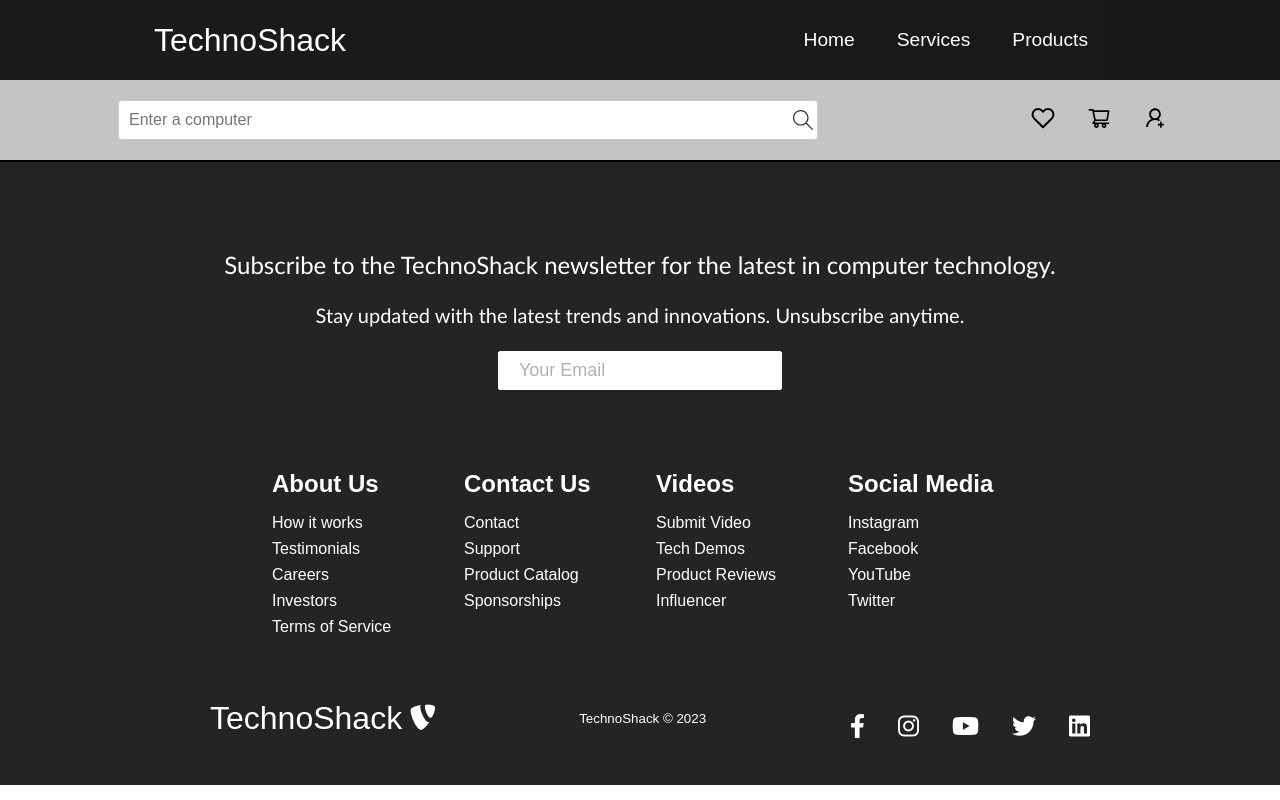
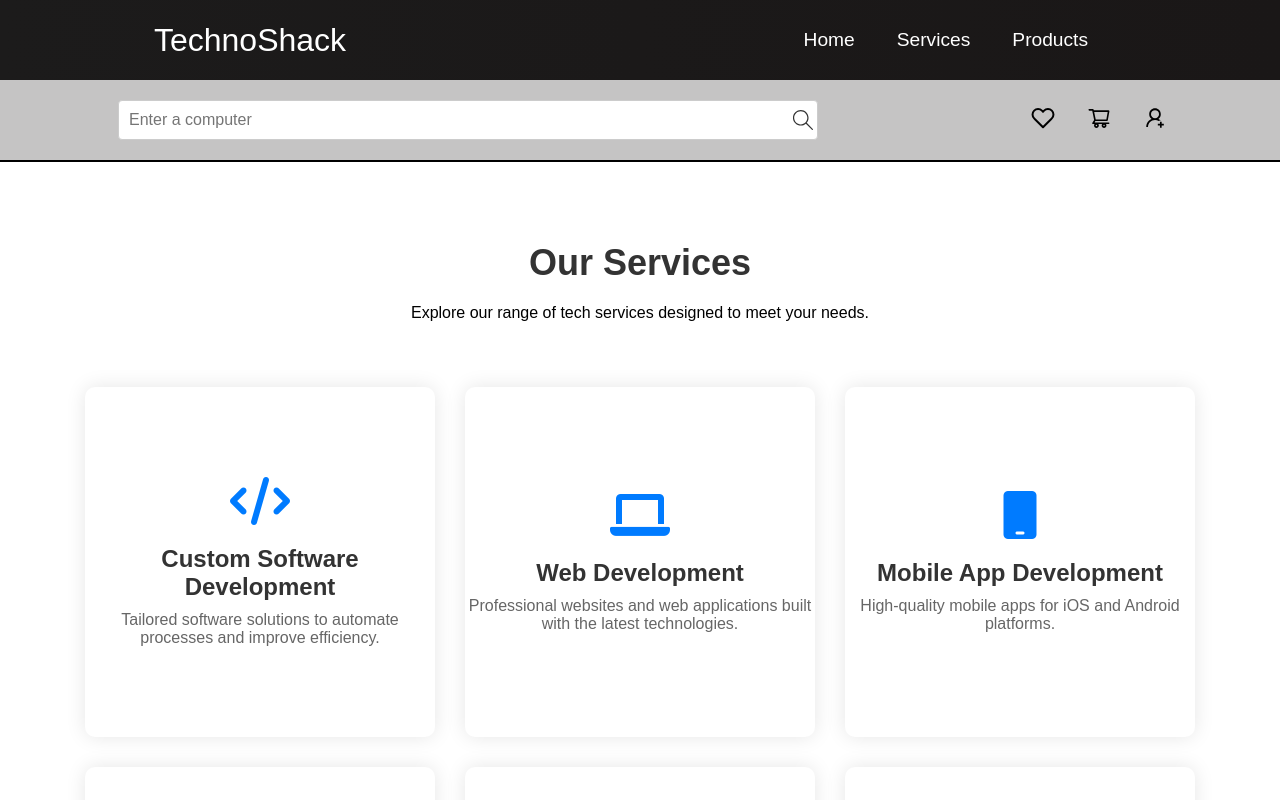
Before and after one commit to ViktorKrumov/Graduation-Project, a React (Create React App) app: page /services in a window 1280 px wide. Shown: the top 800 px of the page. Built offline with nearby package versions, Linux system fonts and the light colour scheme.

Commit message:
Service page stage 1

```diff
--- a/src/App.js
+++ b/src/App.js
@@ -1,7 +1,7 @@
 import React, { useState, useEffect } from 'react';
 import { Routes, Route, useLocation } from 'react-router-dom';
 import Home from './components/HomePage/Home';
-import Trendy from './components/TrendyPage/Trendy';
+import Services from './components/ServicesPage/Services';
 import Store from './components/StorePage/Store';
 import Store2 from './components/SorePageAlt/StoreAlt';
 import Store3 from './components/StorePageFinal/StorePageFinal';
@@ -45,6 +45,7 @@
           <Route path="/login" element={<Login />} />
           <Route path="/store" element={<Store3 />} />
           <Route path="/cart" element={<Cart />} />
+          <Route path="/services" element={<Services />} />
           <Route
             path="/profile"
             element={<Profile />}
--- a/src/components/ServicesPage/Services.css
+++ b/src/components/ServicesPage/Services.css
@@ -1,91 +1,85 @@
-body{margin-top:20px;}
 
 
-.feature-box-1 {
-  padding: 32px;
-  box-shadow: 0 0 30px rgba(31, 45, 61, 0.125);
-  margin: 15px 0;
-  position: relative;
-  z-index: 1;
-  border-radius: 10px;
-  overflow: hidden;
-  -moz-transition: ease all 0.35s;
-  -o-transition: ease all 0.35s;
-  -webkit-transition: ease all 0.35s;
-  transition: ease all 0.35s;
-  top: 0;
+.container {
+    max-width: 1200px;
+    margin: 0 auto;
+    padding: 0 15px;
 }
-.feature-box-1 * {
-  -moz-transition: ease all 0.35s;
-  -o-transition: ease all 0.35s;
-  -webkit-transition: ease all 0.35s;
-  transition: ease all 0.35s;
+
+
+.services-section {
+    padding: 80px 0;
 }
-.feature-box-1 .icon {
-  width: 70px;
-  height: 70px;
-  line-height: 70px;
-  background: #fc5356;
-  color: #ffffff;
-  text-align: center;
-  border-radius: 50%;
-  margin-bottom: 22px;
-  font-size: 27px;
+
+.section-title {
+    text-align: center;
+    margin-bottom: 50px;
 }
-.feature-box-1 .icon i {
-  line-height: 70px;
+
+.section-title h2 {
+    font-size: 36px;
+    margin-bottom: 20px;
+    color: #333;
 }
-.feature-box-1 h5 {
-  color: #20247b;
-  font-weight: 600;
+
+.services-container {
+    display: flex;
+    flex-wrap: wrap;
+    justify-content: center;
 }
-.feature-box-1 p {
-  margin: 0;
+
+.services-row {
+    width: 100%;
+    display: flex;
+    justify-content: center;
 }
-.feature-box-1:after {
-  content: "";
-  position: absolute;
-  top: 0;
-  bottom: 0;
-  left: auto;
-  right: 0;
-  border-radius: 10px;
-  width: 0;
-  background: #20247b;
-  z-index: -1;
-  -moz-transition: ease all 0.35s;
-  -o-transition: ease all 0.35s;
-  -webkit-transition: ease all 0.35s;
-  transition: ease all 0.35s;
+
+.service-card {
+    width: 350px;
+    height: 350px;
+    margin: 15px;
+    background-color: #fff;
+    border-radius: 10px;
+    box-shadow: 0px 0px 20px rgba(0, 0, 0, 0.1);
+    transition: all 0.3s ease;
+    display: flex;
+    flex-direction: column;
+    justify-content: center;
+    align-items: center;
 }
-.feature-box-1:hover {
-  top: -5px;
+
+.service-card:hover {
+    transform: translateY(-5px);
+    box-shadow: 0px 0px 30px rgba(0, 0, 0, 0.2);
 }
-.feature-box-1:hover h5 {
-  color: #ffffff;
+
+.service-card i {
+    font-size: 48px;
+    color: #007bff;
 }
-.feature-box-1:hover p {
-  color: rgba(255, 255, 255, 0.8);
+
+.service-card h3 {
+    font-size: 24px;
+    margin-top: 20px;
+    margin-bottom: 10px;
+    color: #333;
+    text-align: center;
 }
-.feature-box-1:hover:after {
-  width: 100%;
-  height: 100%;
-  border-radius: 10px;
-  left: 0;
-  right: auto;
+
+.service-card p {
+    font-size: 16px;
+    color: #666;
+    text-align: center;
 }
-.section {
-    padding: 100px 0;
-    position: relative;
+
+@media (max-width: 768px) {
+    .services-row {
+        flex-direction: column;
+        align-items: center;
+    }
+
+    .service-card {
+        width: calc(100% - 30px);
+        max-width: 250px;
+    }
 }
-.section-title {
-    padding-bottom: 45px;
-}
-.section-title h2 {
-    font-weight: 700;
-    color: #20247b;
-    font-size: 45px;
-    margin: 0 0 15px;
-    border-left: 5px solid #fc5356;
-    padding-left: 15px;
-}
--- a/src/components/ServicesPage/Services.jsx
+++ b/src/components/ServicesPage/Services.jsx
@@ -1,83 +1,71 @@
 import React from 'react';
 import './Services.css';
-import 'bootstrap/dist/css/bootstrap.min.css';
+
 
 function Services() {
 
     return (
         <section className="section services-section" id="services">
             <div className="container">
-				<div className="row">
-					<div className="col-lg-6">
                 <div className="section-title">
                     <h2>Our Services</h2>
                     <p>Explore our range of tech services designed to meet your needs.</p>
                 </div>
-					</div>
-				</div>
-				<div className="row">
-					<div className="col-sm-6 col-lg-4">
-						<div className="feature-box-1">
+                <div className="services-container">
+                    <div className="services-row">
+                        <div className="service-card">
                             <div className="icon">
                                 <i className="fa fa-code"></i>
                             </div>
                             <div className="feature-content">
-								<h5>Custom Software Development</h5>
+                                <h3>Custom Software Development</h3>
                                 <p>Tailored software solutions to automate processes and improve efficiency.</p>
                             </div>
                         </div>
-					</div>
-					<div className="col-sm-6 col-lg-4">
-						<div className="feature-box-1">
+                        <div className="service-card">
                             <div className="icon">
                                 <i className="fa fa-laptop"></i>
                             </div>
                             <div className="feature-content">
-								<h5>Web Development</h5>
+                                <h3>Web Development</h3>
                                 <p>Professional websites and web applications built with the latest technologies.</p>
                             </div>
                         </div>
-					</div>
-					<div className="col-sm-6 col-lg-4">
-						<div className="feature-box-1">
+                        <div className="service-card">
                             <div className="icon">
                                 <i className="fa fa-mobile"></i>
                             </div>
                             <div className="feature-content">
-								<h5>Mobile App Development</h5>
+                                <h3>Mobile App Development</h3>
                                 <p>High-quality mobile apps for iOS and Android platforms.</p>
                             </div>
                         </div>
                     </div>
-					<div className="col-sm-6 col-lg-4">
-						<div className="feature-box-1">
+                    <div className="services-row">
+                        <div className="service-card">
                             <div className="icon">
                                 <i className="fa fa-cloud"></i>
                             </div>
                             <div className="feature-content">
-								<h5>Cloud Services</h5>
+                                <h3>Cloud Services</h3>
                                 <p>Scalable cloud solutions for storage, hosting, and data management.</p>
                             </div>
                         </div>
-					</div>
-					<div className="col-sm-6 col-lg-4">
-						<div className="feature-box-1">
+                        <div className="service-card">
                             <div className="icon">
                                 <i className="fa fa-database"></i>
                             </div>
                             <div className="feature-content">
-								<h5>Database Management</h5>
+                                <h3>Database Management</h3>
                                 <p>Efficient management and optimization of databases for performance.</p>
                             </div>
                         </div>
-					</div>
-					<div className="col-sm-6 col-lg-4">
-						<div className="feature-box-1">
+                        <div className="service-card">
                             <div className="icon">
                                 <i className="fa fa-network-wired"></i>
                             </div>
                             <div className="feature-content">
-								<h5>Network Infrastructure</h5>
+                                <h3>Network Infrastructure</h3>
                                 <p>Design, setup, and maintenance of robust network infrastructure.</p>
                             </div>
                         </div>
```
Lines whose indentation alone changed are shown as unchanged.
